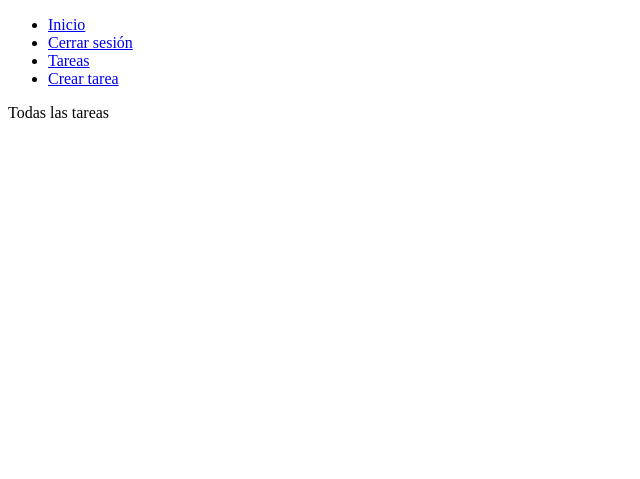
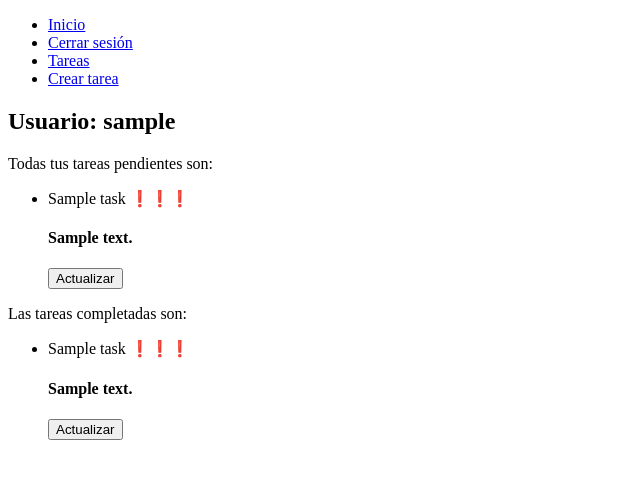
Before and after one commit to BricoBC/crud-auth, a Django app: template tasks/templates/tasks.html in a window 1280 px wide. Shown: the top 479 px of the page, without its empty margins (0-640 px from the left). Run offline with Django 4.2, Linux system fonts and the light colour scheme; the template is opened without the code that fills it: values that come from a table or form of the project are taken from there, others are empty; a user stored in the database is signed in; tables that the repository leaves empty hold one stand-in row (values such as "Sample post").

Commit message:
Add data in template tasks

```diff
--- a/tasks/templates/base.html
+++ b/tasks/templates/base.html
@@ -18,6 +18,8 @@
         <li><a href=" {% url 'create_task' %}">Crear tarea</a></li>
     </ul>
 
+    <h2>Usuario: {{ user.username }} </h2>
+
     {% block content %}
     {% endblock content %}
 
--- a/tasks/templates/tasks.html
+++ b/tasks/templates/tasks.html
@@ -2,6 +2,54 @@
 
 {% block content %}
 
-Todas las tareas
+{% if tasks != null %}
+
+    Todas tus tareas pendientes son:
+
+    {% for task in tasks %}
+    <section>
+        <ul>
+            <li>
+                {{task.title}}
+                {% if task.important %}
+                ❗❗❗
+                {% else %}
+                🐢🐢🐢
+                {% endif %}
+            </li>
+            <h4>
+                {{task.description}}
+            </h4>
+            <button>Actualizar</button>
+        </ul>
+    </section>
+    {% endfor %}
+
+{% endif %}
+
+{% if tasks_complete != null %}
+
+    Las tareas completadas son:
+    {% for task in tasks_complete %}
+    <section>
+        <ul>
+            <li>
+                {{task.title}}
+                {% if task.important %}
+                ❗❗❗
+                {% else %}
+                🐢🐢🐢
+                {% endif %}
+            </li>
+            <h4>
+                {{task.description}}
+            </h4>
+            <button>Actualizar</button>
+        </ul>
+    </section>
+    {% endfor %}
+
+{% endif %}
+
 
 {% endblock content %}
```
Also changed, not shown: tasks/views.py (+7 -1 lines).
